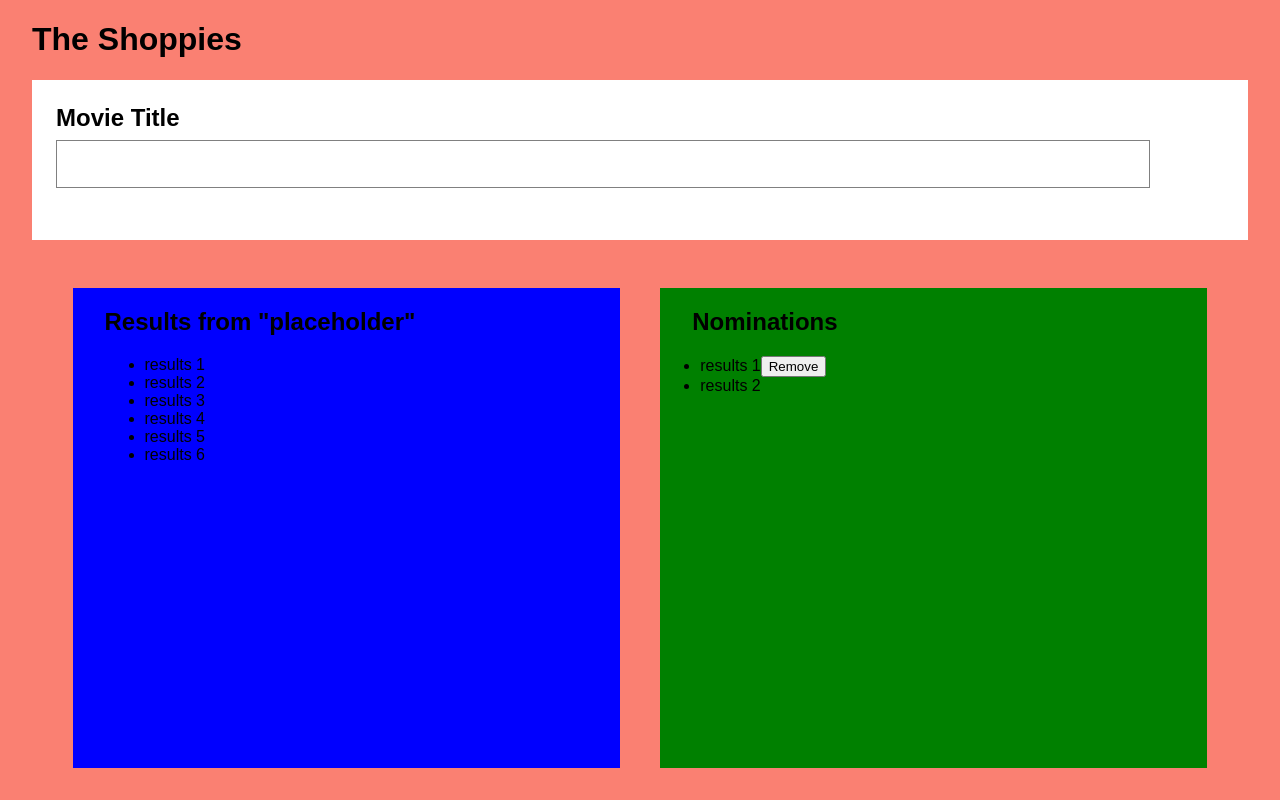
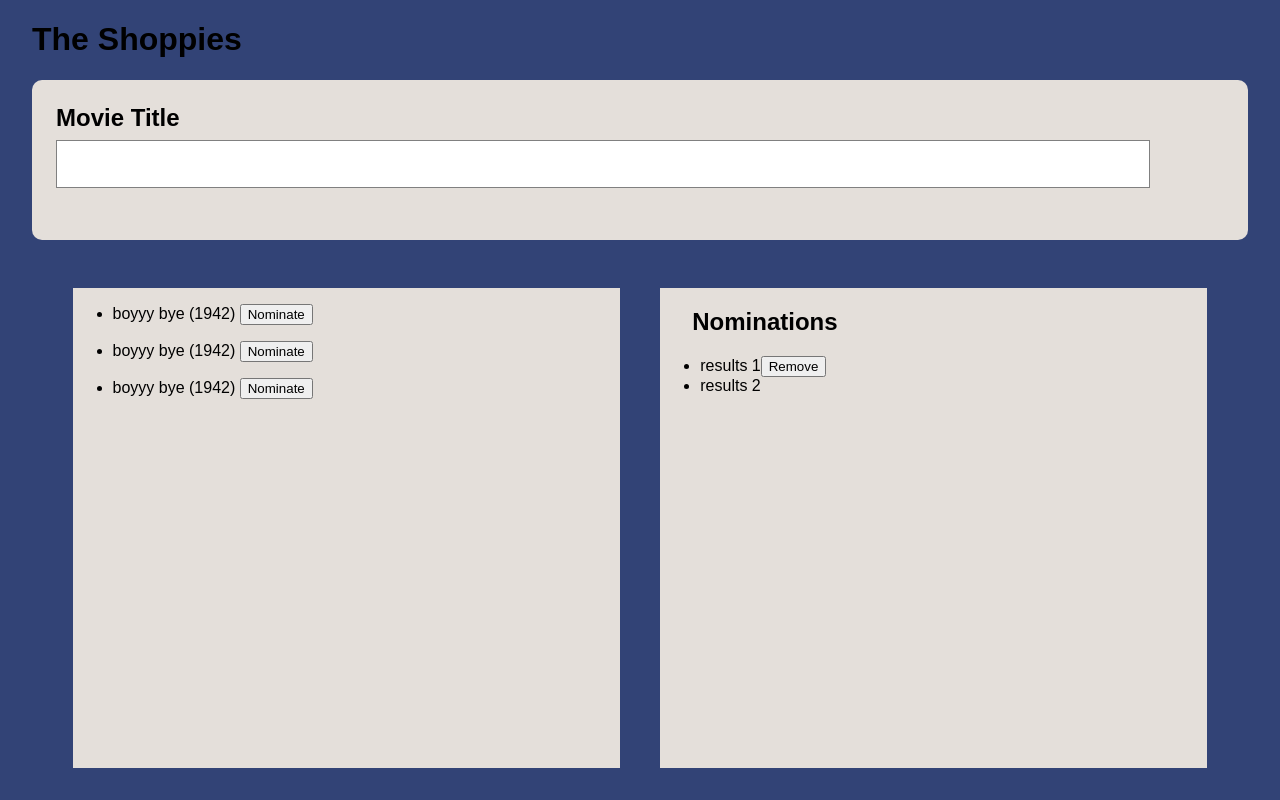
Before and after one commit to TejiriAsah/the-shoppies, a React (Create React App) app: page / in a window 1280 px wide. Built offline with nearby package versions, Linux system fonts and the light colour scheme.

Commit message:
create movie component and get results from api

```diff
--- a/package.json
+++ b/package.json
@@ -6,6 +6,7 @@
     "@testing-library/jest-dom": "^4.2.4",
     "@testing-library/react": "^9.5.0",
     "@testing-library/user-event": "^7.2.1",
+    "axios": "^0.20.0",
     "node-sass": "^4.14.1",
     "react": "^16.13.1",
     "react-dom": "^16.13.1",
--- a/src/App.css
+++ b/src/App.css
@@ -3,6 +3,6 @@
 }
 
 body {
-  background-color: salmon;
+  background-color: #324376;
   font-family: "Titillium Web", sans-serif;
 }
--- a/src/HomePage.js
+++ b/src/HomePage.js
@@ -1,17 +1,51 @@
 import React from "react";
+import axios from "axios";
 import SearchBar from "./components/searchBar/SearchBar";
-import SearchResults from "./components/searchResults/SearchResults";
+// import SearchResults from "./components/searchResults/SearchResults";
+import Movies from "./components/movies/Movies";
+
 import Nominations from "./components/nominations/Nominations";
 import "./homePage.scss";
 
+const api_key = "b7123901";
+
 class HomePage extends React.Component {
+  constructor() {
+    super();
+    this.state = {
+      movies: [],
+      nominatedMovies: [],
+    };
+  }
+  searchInput = (movie) => {
+    axios
+      .get(
+        "http://www.omdbapi.com/?apikey=" +
+          { api_key } +
+          "&type=movie&s=" +
+          { movie }
+      )
+      .then((response) => {
+        const searchResults = response.slice(0, 5);
+        this.setState({
+          movies: searchResults,
+        });
+      })
+      .catch((error) => console.log("error", error));
+  };
+
   render() {
     return (
       <div className="test">
         <h1>The Shoppies</h1>
         <SearchBar />
         <div className="testview">
-          <SearchResults />
+          <div className="results">
+            <Movies />
+            <Movies />
+            <Movies />
+          </div>
+
           <Nominations />
         </div>
       </div>
--- /dev/null
+++ b/src/components/movies/Movies.js
@@ -0,0 +1,33 @@
+import React from "react";
+
+class Movies extends React.Component {
+  constructor() {
+    super();
+    this.state = {
+      id: "",
+      title: "",
+      year: "",
+      nominated: false,
+    };
+  }
+
+  componentDidMount() {
+    this.setState({
+      title: "boyyy bye",
+      year: "1942",
+      nominated: true,
+    });
+  }
+
+  render() {
+    return (
+      <ul>
+        <li>
+          <span>{this.state.title + " (" + this.state.year + ")"} </span>
+          <button>Nominate</button>
+        </li>
+      </ul>
+    );
+  }
+}
+export default Movies;
--- a/src/components/nominations/nominations.scss
+++ b/src/components/nominations/nominations.scss
@@ -1,6 +1,6 @@
 .nominations {
   &__container {
-    background-color: green;
+    background-color: #e4dfda;
     width: 45%;
     height: 30rem;
   }
--- a/src/components/searchBar/SearchBar.js
+++ b/src/components/searchBar/SearchBar.js
@@ -1,12 +1,15 @@
 import React from "react";
 import "../searchBar/searchBar.scss";
+import searchIcon from "../../assets/search-24px.svg";
 
 class SearchBar extends React.Component {
   render() {
     return (
       <div className="input">
         <label className="input__label"> Movie Title</label>
-        <input type="text" className="input__field"></input>
+        <input type="text" className="input__field">
+          {/* <img src={searchIcon} alt="search" /> */}
+        </input>
       </div>
     );
   }
--- a/src/components/searchBar/searchBar.scss
+++ b/src/components/searchBar/searchBar.scss
@@ -1,7 +1,7 @@
 .input {
-  background-color: white;
+  background-color: #e4dfda;
   height: 10rem;
-
+  border-radius: 10px;
   &__label {
     display: block;
     font-weight: 600;
@@ -18,7 +18,6 @@
     margin: 0 1.5rem;
     padding: 0 1rem;
     border: 1px solid grey;
-    // border-radius: 20px;
     box-sizing: border-box;
   }
 }
--- a/src/components/searchResults/SearchResults.js
+++ /dev/null
@@ -1,22 +0,0 @@
-import React from "react";
-import "../searchResults/searchResults.scss";
-
-class SearchResults extends React.Component {
-  render() {
-    return (
-      <div className="results">
-        <h2 className="results__heading"> Results from "placeholder" </h2>
-        <ul className="results__list">
-          <li>results 1</li>
-          <li>results 2</li>
-          <li>results 3</li>
-          <li>results 4</li>
-          <li>results 5</li>
-          <li>results 6</li>
-        </ul>
-      </div>
-    );
-  }
-}
-
-export default SearchResults;
--- a/src/components/searchResults/searchResults.scss
+++ /dev/null
@@ -1,11 +0,0 @@
-.results {
-  background-color: blue;
-  width: 45%;
-  height: 30rem;
-  &__heading {
-    margin-left: 2rem;
-  }
-  &__list {
-    margin-left: 2rem;
-  }
-}
--- a/src/homePage.scss
+++ b/src/homePage.scss
@@ -8,3 +8,15 @@
   padding-left: 2rem;
   padding-right: 2rem;
 }
+
+.results {
+  background-color: #e4dfda;
+  width: 45%;
+  height: 30rem;
+  // &__heading {
+  //   margin-left: 2rem;
+  // }
+  // &__list {
+  //   margin-left: 2rem;
+  // }
+}
```
Also changed, not shown: src/assets/search-24px.svg (added), 1 other file (tests, documents, lock files or other folders).
